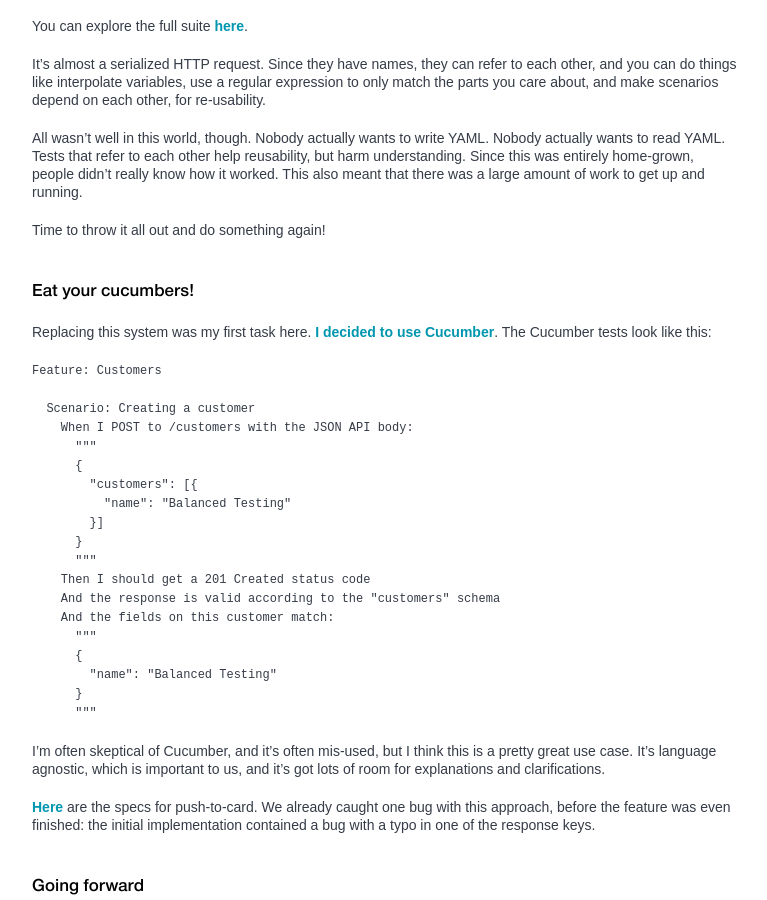
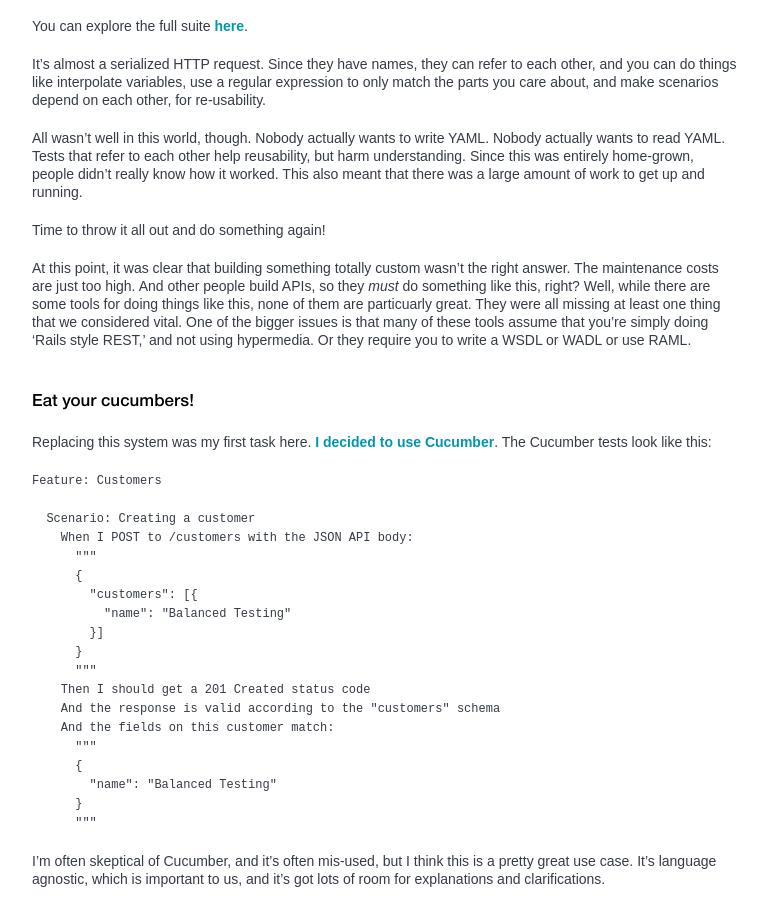
Before and after one commit to balanced/balanced.github.com, a Jekyll site: the page built from _posts/2014-05-14-tdd-your-api.md, in a window 1280 px wide and 900 px high, scrolled down 2867 px. Shown: the whole window, without its empty margins (143-910 px from the left). Built offline with Jekyll 4.4.1, drawn with Linux system fonts in a browser that asks for light colours; nearby versions of some CDN libraries.

Commit message:
add in paragraph about custom stuff

```diff
--- a/_posts/2014-05-14-tdd-your-api.md
+++ b/_posts/2014-05-14-tdd-your-api.md
@@ -154,6 +154,15 @@
 
 Time to throw it all out and do something again!
 
+At this point, it was clear that building something totally custom wasn't the
+right answer. The maintenance costs are just too high. And other people
+build APIs, so they _must_ do something like this, right? Well, while there
+are some tools for doing things like this, none of them are particuarly great.
+They were all missing at least one thing that we considered vital. One of the
+bigger issues is that many of these tools assume that you're simply doing 'Rails
+style REST,' and not using hypermedia. Or they require you to write a WSDL or
+WADL or use RAML.
+
 ## Eat your cucumbers!
 
 Replacing this system was my first task here. [I decided to use
```
